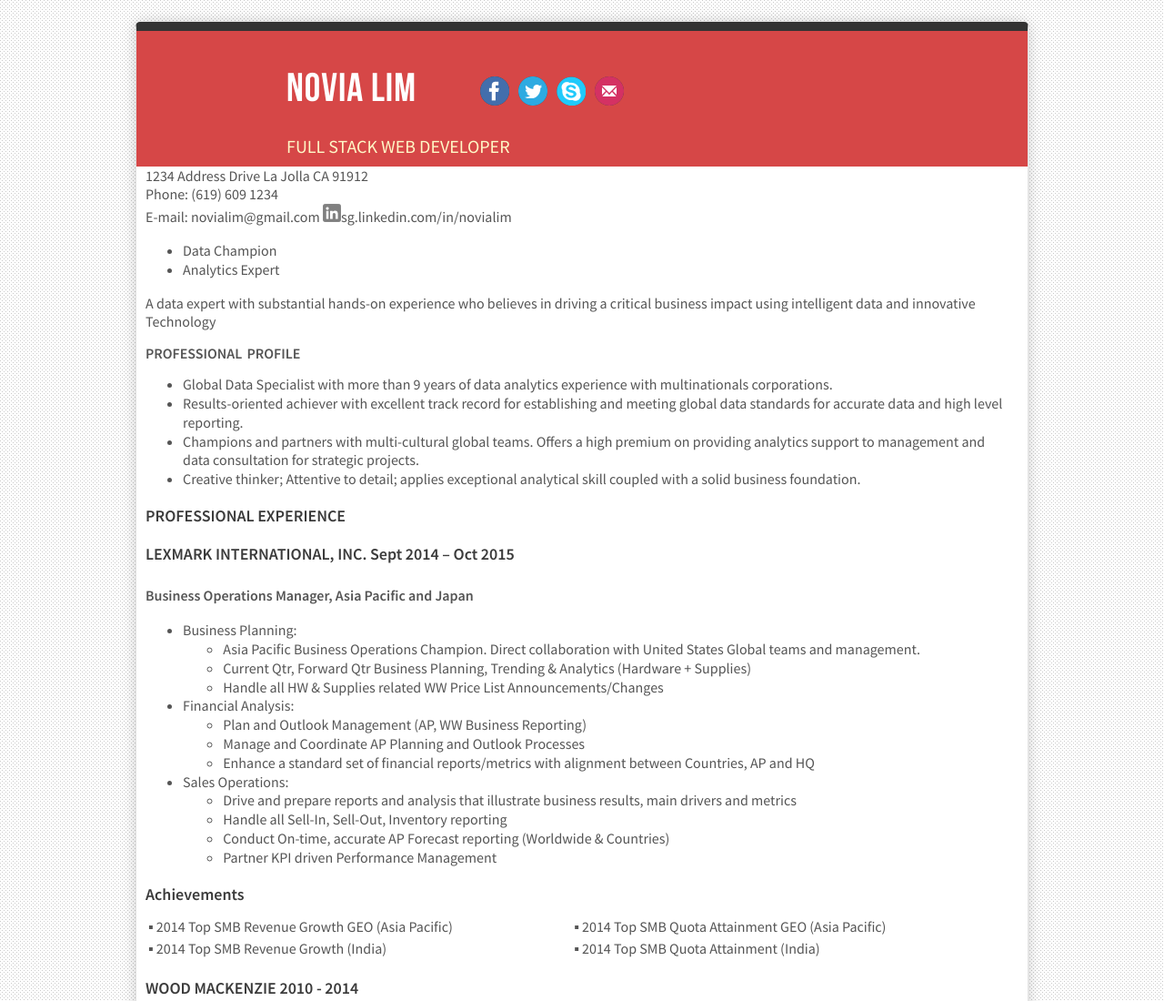
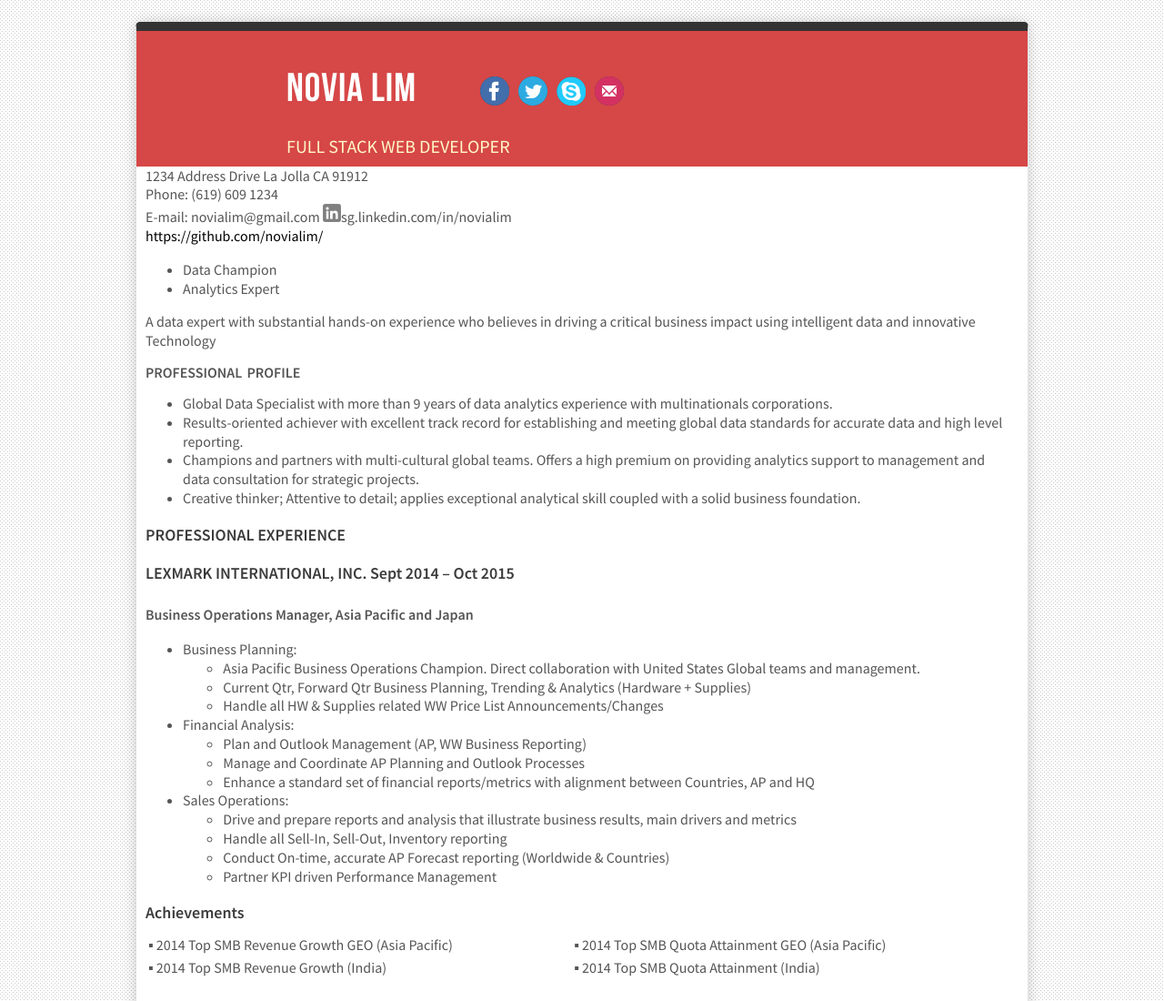
Before and after one commit to novialim/biography, a plain HTML site: page index.html in a window 1280 px wide. Shown: the top 1100 px of the page at 91% size. Drawn offline with Linux system fonts and the light colour scheme.

Commit message:
new updates 2

```diff
--- a/index.html
+++ b/index.html
@@ -45,6 +45,9 @@
       	Phone: (619) 609 1234 <br/>
 		<!--email to indent left and LinkedIn to indent right-->
 		E-mail: novialim@gmail.com           <a href="https://www.linkedin.com/in/novialim/" target="blank"><img src="./img/linkedin.png" alt="linkedinLogo" height="20" width="20"></a>sg.linkedin.com/in/novialim
+
+		<br/>
+		<a href="https://www.linkedin.com/in/novialim/" target="blank">https://github.com/novialim/</a>
 
 		<br/>
 	<!--Add bullet points in one line using css-->
```
